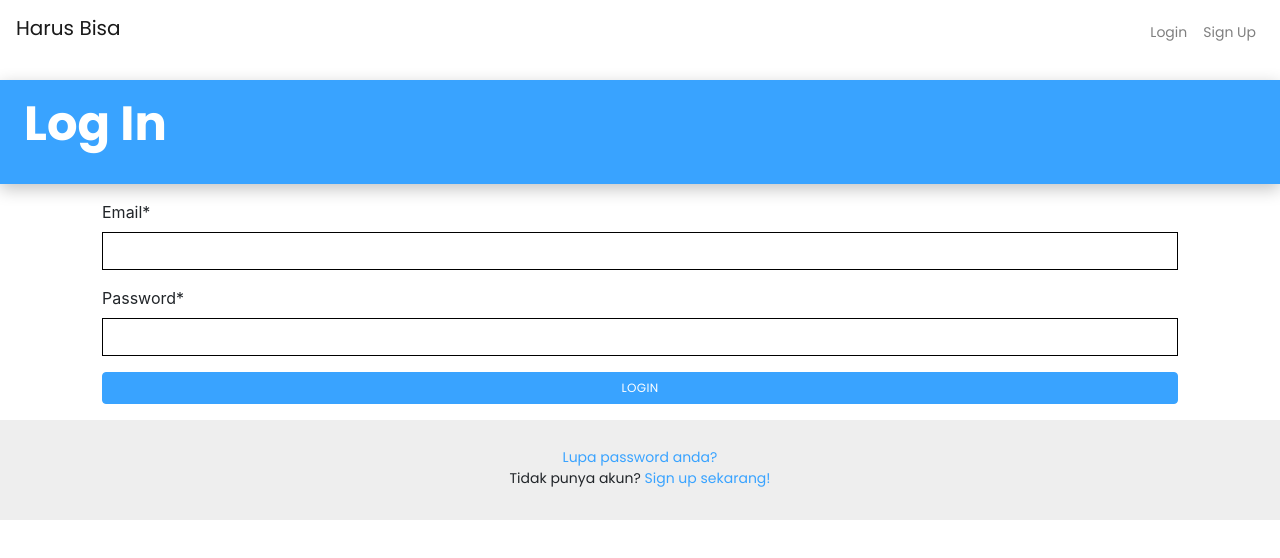
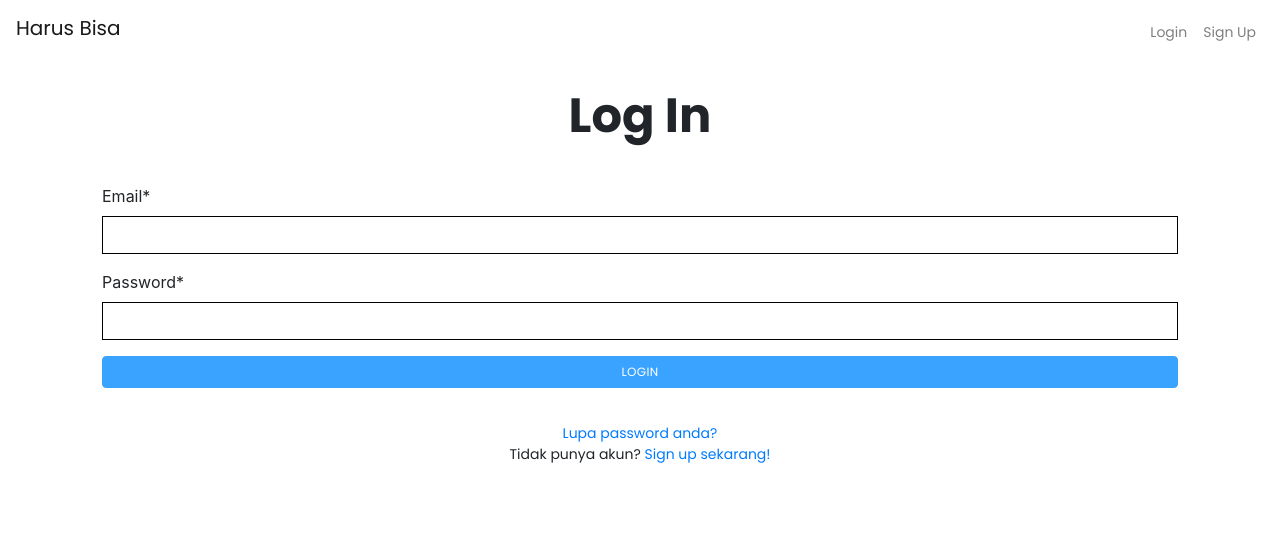
Before and after one commit to Harus-Bisa/frontendv2, a React (Create React App) app in the folder hb-v2/: page /login in a window 1280 px wide. Shown: the top 558 px of the page. Built offline with nearby package versions, Linux system fonts and the light colour scheme.

Commit message:
design change

```diff
--- a/hb-v2/src/components/Popup/PopupForm.js
+++ b/hb-v2/src/components/Popup/PopupForm.js
@@ -3,13 +3,13 @@ import React from "react";
 export default function PopupForm(props){
     return(
         <div>
-            <div className="blue-box" style={{padding:'1.5rem'}}>
+            <div className="content" style={{textAlign:'center'}}>
                 {props.header}
             </div>
             <div>
                 {props.form}
             </div>
-            <div className="grey-box" style={{padding:'1.5rem', textAlign:"center"}}>
+            <div className="content" style={{textAlign:"center"}}>
                 {props.footer}
             </div>
         </div>
```
